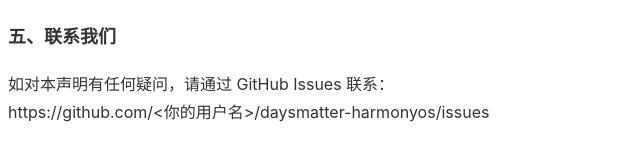
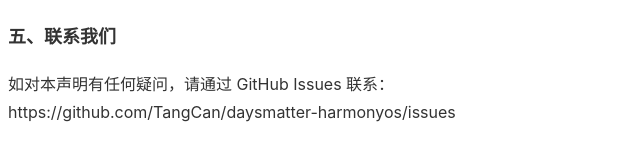
Before and after one commit to TangCan/daysmatter-harmonyos, a plain HTML site: page docs/privacy/index.html in a window 1280 px wide. Shown: the part 898-1058 px from the top of the page, 292-932 px from the left. Drawn offline with Linux system fonts and the light colour scheme.

Commit message:
docs: fill GitHub URLs (clone, issues, privacy page)

```diff
--- a/docs/privacy/index.html
+++ b/docs/privacy/index.html
@@ -42,6 +42,6 @@
 
 <h2>五、联系我们</h2>
 <p>如对本声明有任何疑问，请通过 GitHub Issues 联系：<br>
-https://github.com/&lt;你的用户名&gt;/daysmatter-harmonyos/issues</p>
+https://github.com/TangCan/daysmatter-harmonyos/issues</p>
 </body>
 </html>
```
Also changed, not shown: 2 other files.
